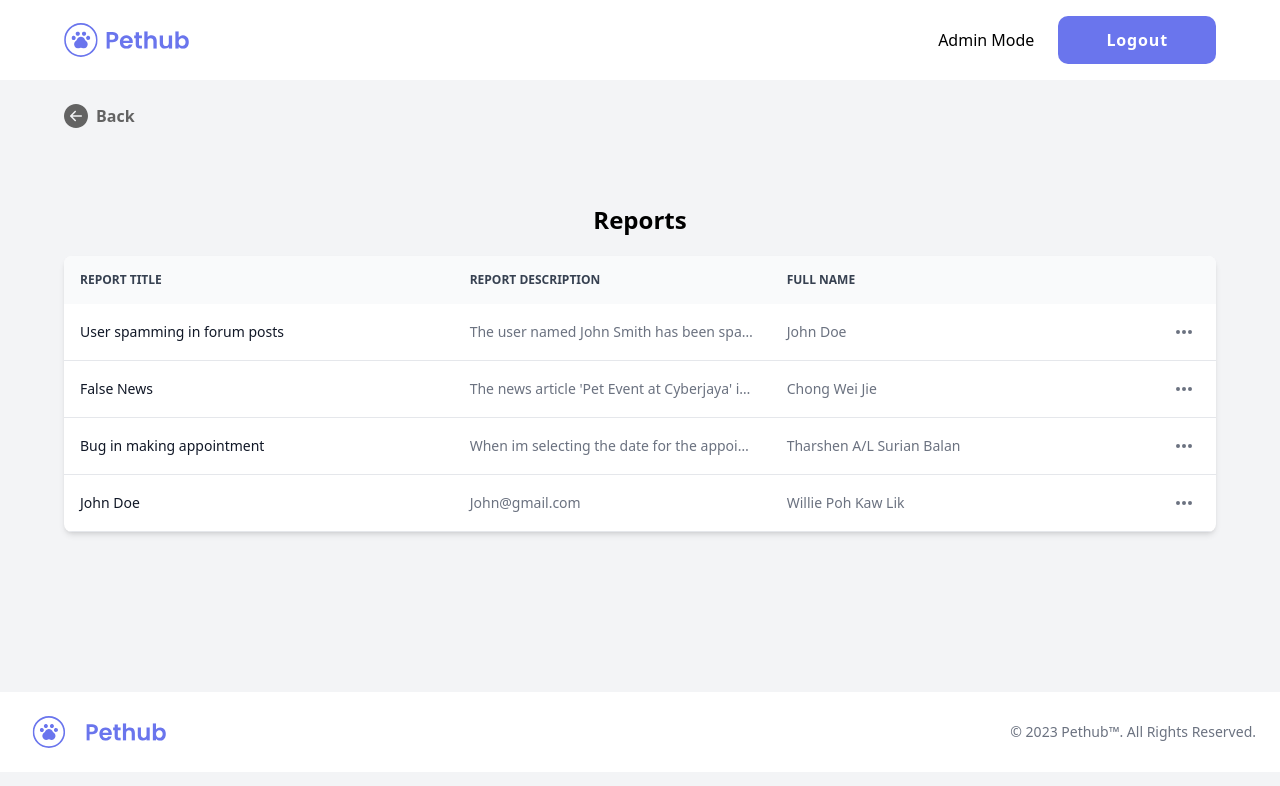
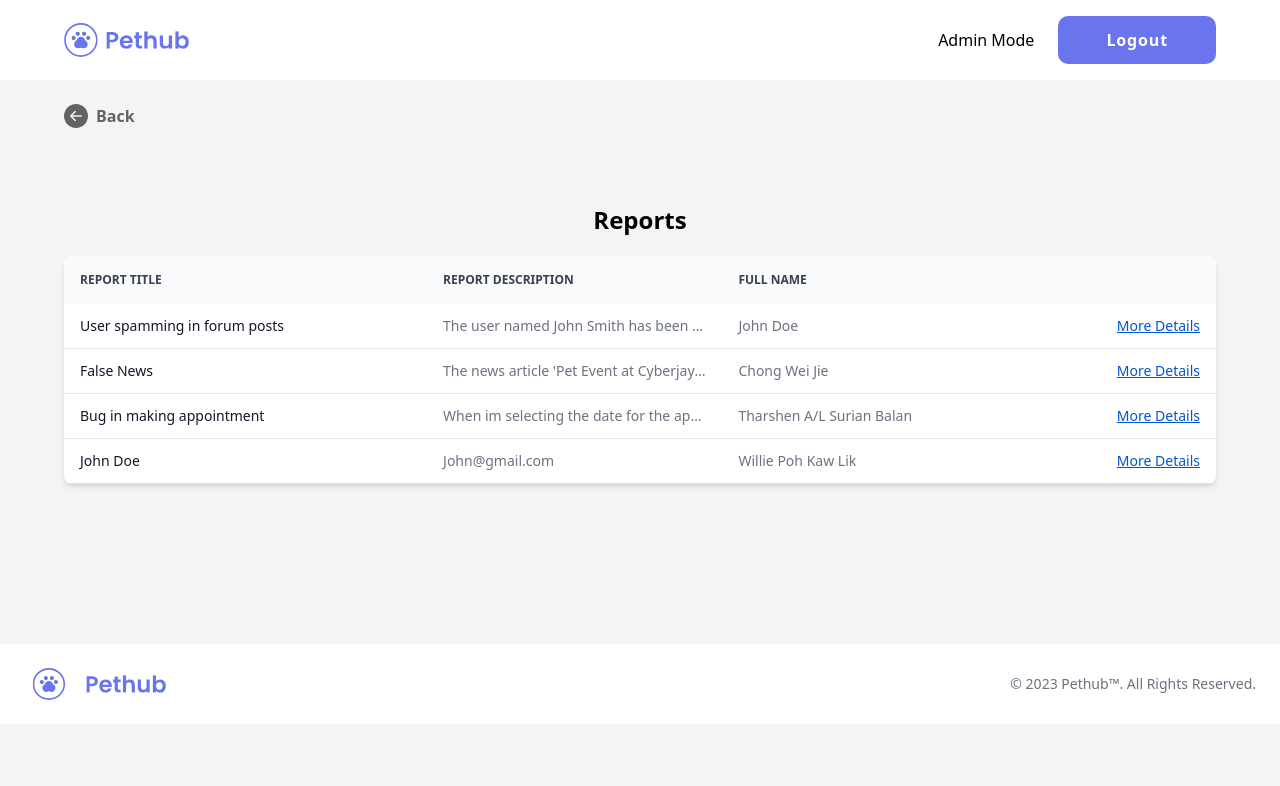
Before and after one commit to Cwjiee/pethub-frontend, a Next.js app: page /report in a window 1280 px wide. Shown: the top 786 px of the page. Built offline with nearby package versions, Linux system fonts and the light colour scheme.

Commit message:
feat: dyncamic report details page

```diff
--- a/src/components/organisms/Table.jsx
+++ b/src/components/organisms/ReportTable.jsx
@@ -1,7 +1,8 @@
 import data from "../../../data/report.json"
 import { v4 } from "uuid"
+import Link from "next/link"
 
-export default function Table() {
+export default function ReportTable() {
   return (
     <>
       <section class="sm:py-5 antialiased">
@@ -20,18 +21,16 @@ export default function Table() {
                         </tr>
                     </thead>
                     <tbody>
-                        {data.data.map((x) => {
+                        {data.data.map((x, idx) => {
                           return (
                             <tr class="border-b dark:border-gray-700" key={v4()}>
                               <th scope="row" class="px-4 py-3 font-medium text-gray-900 whitespace-nowrap dark:text-white">{x.title}</th>
                               <td class="px-4 py-3 max-w-[12rem] truncate">{x.description}</td>
                               <td class="px-4 py-3">{x.full_name}</td>
                               <td class="px-4 py-3 flex items-center justify-end">
-                                <button id="apple-imac-27-dropdown-button" data-dropdown-toggle="apple-imac-27-dropdown" class="inline-flex items-center text-sm font-medium hover:bg-gray-100 dark:hover:bg-gray-700 p-1.5 dark:hover-bg-gray-800 text-center text-gray-500 hover:text-gray-800 rounded-lg focus:outline-none dark:text-gray-400 dark:hover:text-gray-100" type="button">
-                                  <svg class="w-5 h-5" aria-hidden="true" fill="currentColor" viewbox="0 0 20 20" xmlns="http://www.w3.org/2000/svg">
-                                    <path d="M6 10a2 2 0 11-4 0 2 2 0 014 0zM12 10a2 2 0 11-4 0 2 2 0 014 0zM16 12a2 2 0 100-4 2 2 0 000 4z" />
-                                  </svg>
-                                </button>
+                                <Link href={`/report/${idx}`} className="text-[#0055D4] underline">
+                                  More Details
+                                </Link>
                               </td>
                             </tr>
                           )
--- /dev/null
+++ b/src/pages/report/[id].jsx
@@ -0,0 +1,12 @@
+import { useRouter } from "next/router"
+
+export default function ReportDetails() {
+  const router = useRouter()
+  const id = router.query.id
+
+  return (
+    <>
+    <div>Hello {id}</div>
+    </>
+  )
+}
--- a/src/pages/report/index.jsx
+++ b/src/pages/report/index.jsx
@@ -1,5 +1,5 @@
 import BackButton from "@/components/atoms/BackButton"
-import Table from "@/components/organisms/Table"
+import ReportTable from "@/components/organisms/ReportTable"
 import AdminFooter from "@/components/organisms/AdminFooter"
 import AdminNavbar from "@/components/organisms/AdminNavbar"
 
@@ -12,7 +12,7 @@ export default function Report() {
         <div className="w-full mt-8 m-auto py-11">
           <div className="flex flex-col">
             <div className="text-2xl mx-auto font-bold">Reports</div>
-            <Table />
+            <ReportTable />
           </div>
         </div>
       </div>
```
